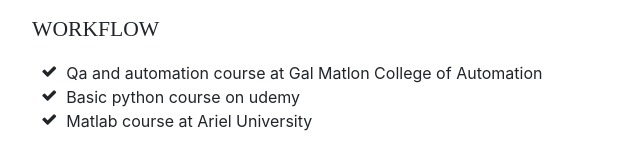
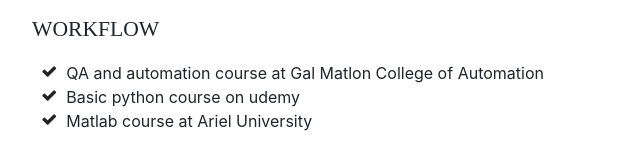
Before and after one commit to omerbrh/cv, a website with bundled scripts: page index.html in a window 1280 px wide. Shown: the part 2894-3060 px from the top of the page, 288-928 px from the left. Built offline with nearby package versions, Linux system fonts and the light colour scheme; a web font is replaced by a local one.

Commit message:
Update index.html

```diff
--- a/index.html
+++ b/index.html
@@ -209,7 +209,7 @@
           <ul class="fa-ul mb-0">
             <li>
               <i class="fa-li fa fa-check"></i>
-             Qa and automation course at Gal Matlon College of Automation</li>
+             QA and automation course at Gal Matlon College of Automation</li>
             <li>
               <i class="fa-li fa fa-check"></i>
              Basic python course on udemy</li>
```
